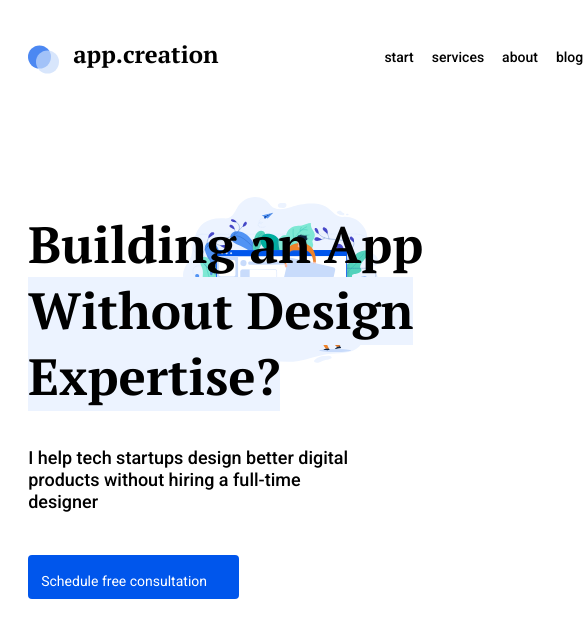
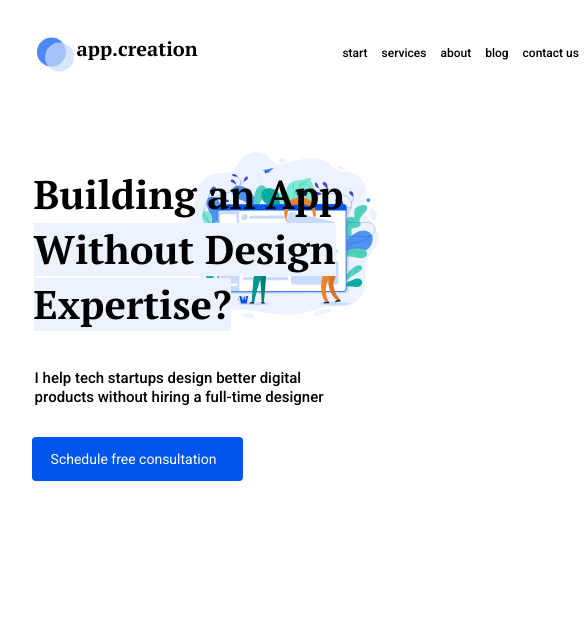
Before and after one commit to WebHeroSchool/Anna_Lahunova, a plain HTML site: page index.html in a window 390 px wide. Shown: the top 638 px of the page, 585 px wide, since content can reach past the window. Drawn offline with Linux system fonts and the light colour scheme.

Commit message:
добавила правки с учетом корректировок

```diff
--- a/style.css
+++ b/style.css
@@ -123,17 +123,19 @@
   position: absolute;
   visibility: hidden;
 }
-@media (min-width: 1920px) {
-  .wrapper {
-    width: 84%;
-    padding-left: 45px;
+
+@media(min-width: 1920px){
+.wrapper {
+    width: 82%;
+    padding-left: 33px;
 }
 .header {
     display: flex;
     justify-content: space-between;
     margin-bottom: 135px;
+    margin-right: 5px;
   }
-  .main {
+.main {
     padding-top: 65px;
     padding-bottom: 300px;
     padding-right: 63%;
@@ -144,7 +146,7 @@
     position: relative;
     margin-right: 53%;
     padding: 30px 0;
-    padding-left: 46px;
+    padding-left: 45px;
     font: bold 24px/32px pt_serifbold, arial, helvetica, sans-serif;
 }
   .logo__circle {
@@ -157,6 +159,9 @@
     font: 550 18px/22px roboto, arial, helvetica, sanc-serif;
     margin-top: 7px;
   }
+  .menu__item:last-child {
+    margin-right: 22px;
+}
   .main__title {
     margin: 10px 0 34px 0;
     font: 700 66px/88px pt_serifbold, arial, helvetica, sans-serif;
@@ -173,15 +178,19 @@
   }
 }
 
-@media(min-width: 1366px){
+@media(max-width: 1366px){
   .wrapper {
-    width: 72%;
-    padding-left: 70px;
+    width: 71%;
+    padding-left: 21px;
   }
+  .header {
+      margin-bottom: 89px;
+      margin-right: 15px;
+    }
   .logo {
     padding: 31px 0;
-    padding-left: 45px;
-    font: bold 24px/31px pt_serifbold, arial, helvetica, sans-serif;
+    padding-left: 49px;
+    font: bold 24px/32px pt_serifbold, arial, helvetica, sans-serif;
 }
 .logo__circle {
     width: 29px;
@@ -192,50 +201,52 @@
     margin-right: 0;
 }
 .menu__item {
-    padding: 0 10px;
-    font: 500 16px/20px roboto, arial, helvetica, sanc-serif;
+    padding: 32px 13px;
+    font: 500 14px/20px roboto, arial, helvetica, sanc-serif;
     margin-top: 5px;
 }
-.header {
-    margin-bottom: 89px;
-  }
+
   .main {
-      padding-top: 12px;
+      padding-top: 19px;
       padding-bottom: 100px;
-      padding-right: 43%;
+      padding-right: 63%;
       background-size: 53%;
-      margin-right: 196px;
   }
   .main__title {
-    margin: 0 0 37px 0;
-    font: 700 50px/67px pt_serifbold, arial, helvetica, sans-serif;
+    margin: 0 0 39px 4px;
+    font: normal 50px/66px pt_serifbold, arial, helvetica, sans-serif;
     width: 434px;
 }
 .main__subtitle {
-    margin: 0 0 42px 0;
-    font: 500 18px/22px roboto, arial, helvetica, sans-serif;
-    width: 340px;
+    margin: 0 0 41px 4px;
+    font: 500 18px/21px roboto, arial, helvetica, sans-serif;
+    width: 348px;
 }
 .main__button {
     font: 14px/18px roboto, arial, helvetica, sans-serif;
-    padding: 17px 30px 17px 13px;
+    padding: 13px 27px 12px 22px;
     white-space: nowrap;
 }
 }
 
-@media (max-width:1024px){
+@media(max-width:1024px){
   .wrapper {
-    padding-left: 18px;
-    width: 94%;
+    width: 93%;
 }
 .header {
     margin-bottom: 92px;
+    margin-right: 53px;
 }
 .logo {
     padding: 31px 0;
     padding-left: 45px;
     font: bold 24px/31px pt_serifbold, arial, helvetica, sans-serif;
-    margin-right: 44%;
+    margin-right: 45%;
+}
+.menu__item {
+    padding: 0px 13px;
+    font: 500 14px/20px roboto, arial, helvetica, sanc-serif;
+    margin-top: 3px;
 }
 .main {
     padding-top: 15px;
@@ -244,28 +255,60 @@
     margin-right: 0;
   }
   .main__title {
-    margin: 0 0 37px 0;
-    font: 700 51px/66px pt_serifbold, arial, helvetica, sans-serif;
+    margin: 0 0 37px 2px;
+    font: normal 50px/64px pt_serifbold, arial, helvetica, sans-serif;
     width: 434px;
 }
 .main__subtitle {
-    margin: 0 0 42px 0;
+    margin: 0 0 41px 3px;
     font: 500 18px/22px roboto, arial, helvetica, sans-serif;
-    width: 342px;
+    width: 347px;
 }
 .main__button {
     font: 14px/18px roboto, arial, helvetica, sans-serif;
-    padding: 17px 32px 9px 13px;
+    padding: 13px 27px 13px 19px;
     white-space: nowrap;
 }
 }
+@media (max-width: 765px) {
+  .header{
+    margin-bottom: 57px;
+  }
+  .logo {
+    padding: 26px 0;
+    padding-left: 45px;
+    font: bold 20px/30px pt_serifbold, arial, helvetica, sans-serif;
+    margin-right: 40%;
+}
+.menu__item {
+    padding: 0px 7px;
+    font: 500 12px/20px roboto, arial, helvetica, sanc-serif;
+}
+
+  .main {
+      padding-top: 15px;
+      padding-bottom: 100px;
+      background-size: 56%;
+      margin-right: 0;
+    }
+    .main__title {
+      margin: 0 0 37px 2px;
+      font: normal 40px/55px pt_serifbold, arial, helvetica, sans-serif;
+      width: 434px;
+  }
+  .main__subtitle {
+      margin: 0 0 30px 3px;
+      font: 500 15px/19px roboto, arial, helvetica, sans-serif;
+      width: 328px;
+  }
+  }
 
 @media (max-width: 376px) {
   .menu{
     display: none;
   }
   .header{
-    margin-bottom: 1px;
+    margin: -4px 28px 9px -21px;
   }
   .logo__circle {
       width: 30px;
@@ -278,29 +321,30 @@
     background-size: 89%;
     background-position: top center;
   }
-  .main__title{
-    margin: 10px 0 37px 28px;;
-    font: bold 31px/39px 'pt_serif', arial, helvetica, sans-serif;
-    width: 267px;
-  }
+  .main__title {
+    margin: 13px 0 36px 6px;
+    font: bold 32.5px/38px pt_serif, arial, helvetica, sans-serif;
+    width: 286px;
+}
   .main__subtitle{
-    margin: 0 0 27px 40px;
+    margin: 0 0 27px 29px;
     font: 500 16px/19px Roboto, arial, helvetica, sans-serif;
     width: 241px;
   }
 
   .main__button{
     font: 500 14px/16px Roboto, arial, helvetica, sans-serif;
-    padding: 14px 31px 12px 19px;
+    padding: 13px 29px 13px 14px;
+    margin-right: 42px;
   }
   .menu__btn {
     display: flex;
+    justify-content: space-between;
     align-items: center;
     position: fixed;
-    top: 32px;
-    left: 326px;
-    width: 26px;
-    height: 26px;
+    top: 29px;
+    width: 23px;
+    height: 23px;
     cursor: pointer;
     z-index: 1;
   }
@@ -329,7 +373,7 @@
   width: 375px;
   height: 100%;
   margin: 0;
-  padding: 186px 0;
+  padding: 170px 0;
   list-style: none;
   text-align: center;
   background-color: #fff;
@@ -340,7 +384,7 @@
   display: block;
   padding: 12px 24px;
   color: #333;
-  font: 500 30px/36px Roboto, sans-serif;
+  font: 500 30px/34px Roboto, sans-serif;
   text-decoration: none;
 }
 .menu__item:hover {
```
Also changed, not shown: index.html (+1 -1 lines).
